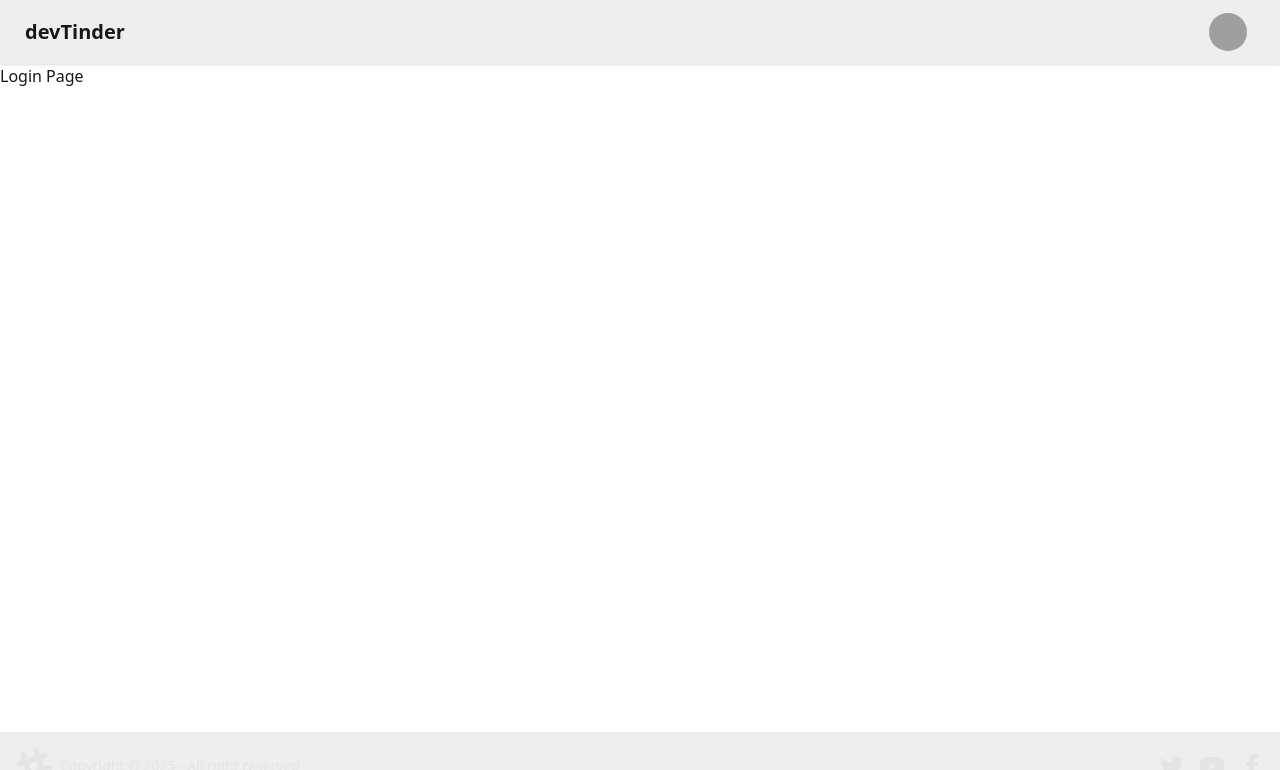
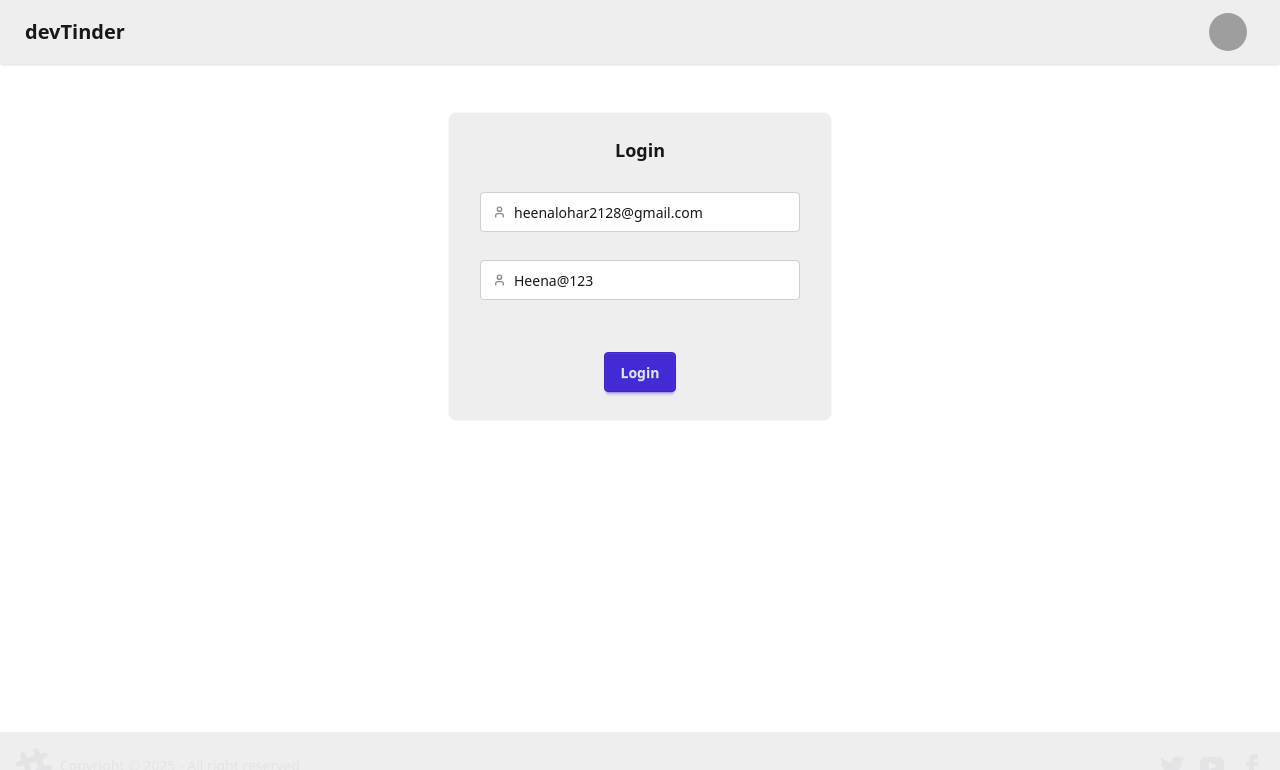
Before and after one commit to Monikmalviya2002/devTinder-web, a React (Vite) app: page /login in a window 1280 px wide. Shown: the top 770 px of the page. Built offline with nearby package versions, Linux system fonts and the light colour scheme; grey boxes are pictures that could not be loaded.

Commit message:
created login page and called login api using axious

```diff
--- a/package.json
+++ b/package.json
@@ -11,6 +11,7 @@
   },
   "dependencies": {
     "@tailwindcss/vite": "^4.1.11",
+    "axios": "^1.10.0",
     "react": "^19.1.0",
     "react-dom": "^19.1.0",
     "react-router-dom": "^7.7.0"
--- a/src/Login.jsx
+++ b/src/Login.jsx
@@ -1,10 +1,85 @@
-import React from "react";
+import React, { useState } from "react";
+import axios from "axios";
+
+
 
 const Login = () => {
+        const [emailId, setEmailId] = useState("heenalohar2128@gmail.com");
+       const [password, setPassword] = useState("Heena@123");
+
+       const handleLogin = async ()=>{
+         try{
+          const res =  await axios.post("http://localhost:7777/login",{
+            emailId,
+            password
+          });
+         }catch(err){
+          console.log(err);
+         }
+
+}
+
   return (
-    <div>
-      <h1>Login Page</h1>
+    <div className="flex justify-center my-12">
+    <div className="card card-border bg-base-300 w-96 ">
+  <div className="card-body">
+    <h2 className="card-title flex justify-center mb-5 ">Login</h2>
+
+  <div className="flex justify-center mb-5">
+    <label className="input validator flex justify-center">
+  <svg className="h-[1em] opacity-50" xmlns="http://www.w3.org/2000/svg" viewBox="0 0 24 24">
+    <g
+      strokeLinejoin="round"
+      strokeLinecap="round"
+      strokeWidth="2.5"
+      fill="none"
+      stroke="currentColor"
+    >
+      <path d="M19 21v-2a4 4 0 0 0-4-4H9a4 4 0 0 0-4 4v2"></path>
+      <circle cx="12" cy="7" r="4"></circle>
+    </g>
+  </svg>
+  <input className="flex justify-center"
+    type="text"
+    value={emailId}
+    placeholder="Email Id"
+    onChange={(e)=> setEmailId(e.target.value)}
+  />
+</label>
+</div>
+  <div className="flex justify-center">
+<label className="input validator flex justify-center">
+  <svg className="h-[1em] opacity-50" xmlns="http://www.w3.org/2000/svg" viewBox="0 0 24 24">
+    <g
+      strokeLinejoin="round"
+      strokeLinecap="round"
+      strokeWidth="2.5"
+      fill="none"
+      stroke="currentColor"
+    >
+      <path d="M19 21v-2a4 4 0 0 0-4-4H9a4 4 0 0 0-4 4v2"></path>
+      <circle cx="12" cy="7" r="4"></circle>
+    </g>
+  </svg>
+  <input className="flex justify-center"
+    type="text"
+    value={password}
+    placeholder="Password"
+    onChange={(e)=> setPassword(e.target.value)}
+
+
+  />
+</label>
+</div>
+</div>
+
+
+    <div className="card-actions justify-center my-7">
+      <button className="btn btn-primary " onClick={handleLogin}>Login</button>
     </div>
+  </div>
+</div>
+
   );
 };
 
```
Also changed, not shown: 1 other file (tests, documents, lock files or other folders).
